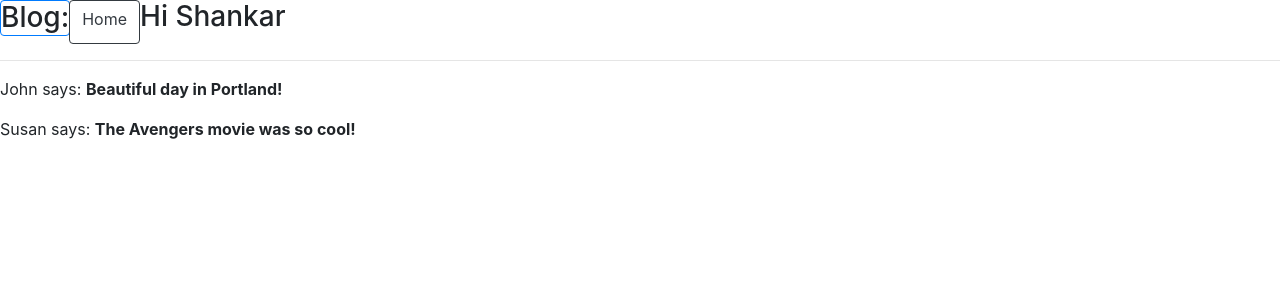
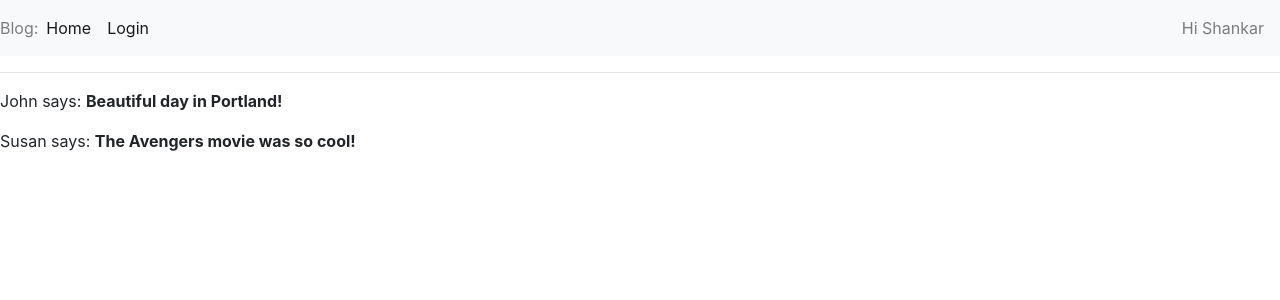
Before and after one commit to ShankarCodes/flask-blog, a Flask app: page / in a window 1280 px wide. Shown: the top 300 px of the page. Run offline with Flask 2, Linux system fonts and the light colour scheme; some libraries are stand-ins or nearby versions.

Commit message:
added form

```diff
--- a/app/routes.py
+++ b/app/routes.py
@@ -1,12 +1,10 @@
 from flask import render_template
 from flask import Response
 from .app import app
+from .forms import LoginForm
 
-@app.route('/')
-@app.route('/index')
-def home_page():
-    sampleuser = {'username':'Shankar'}
-    posts = [
+sampleuser = {'username':'Shankar'}
+posts = [
         {
             'author': {'username': 'John'},
             'body': 'Beautiful day in Portland!'
@@ -17,4 +15,14 @@ def home_page():
         }
     ]
 
+@app.route('/')
+@app.route('/index')
+def home_page():
+
+
     return render_template('index.html',user=sampleuser,posts=posts)
+
+@app.route('/login',methods=['GET', 'POST'])
+def login():
+    form = LoginForm()
+    return render_template('login.html',form=form,user=sampleuser)
--- a/app/templates/base.html
+++ b/app/templates/base.html
@@ -18,11 +18,21 @@
 
 <body>
 
-    <div class='btn-group'>
-        <h3 class='border border-primary rounded'>Blog:</h3>
-        <a href="/index" class='btn btn-outline-dark rounded'>Home</a>
-        <h3 >Hi {{user.username}}</h3>
-    </div>
+    <nav class='navbar navbar-expand-lg navbar-light bg-light navbar-nav'>
+        <ul class="navbar-nav mr-auto">
+            <li class="nav-item active navbar-text">Blog:</li>
+            <li class="nav-item active">
+                <a class="nav-link" href="/index" tabindex="-1" aria-disabled="true">Home</a>
+            </li>
+            <li class="nav-item active">
+                    <a class="nav-link" href="/login" tabindex="-1" aria-disabled="true">Login</a>
+                </li>
+        </ul>
+        <ul class='nav navbar-nav navbar-right navbar-text'>
+            <li>Hi {{user.username}}</li>
+        </ul>
+
+    </nav>
     <hr>
 
     {% if title %}
```
Also changed, not shown: app/forms.py (added, +9 -0 lines), app/templates/login.html (added, +20 -0 lines).
